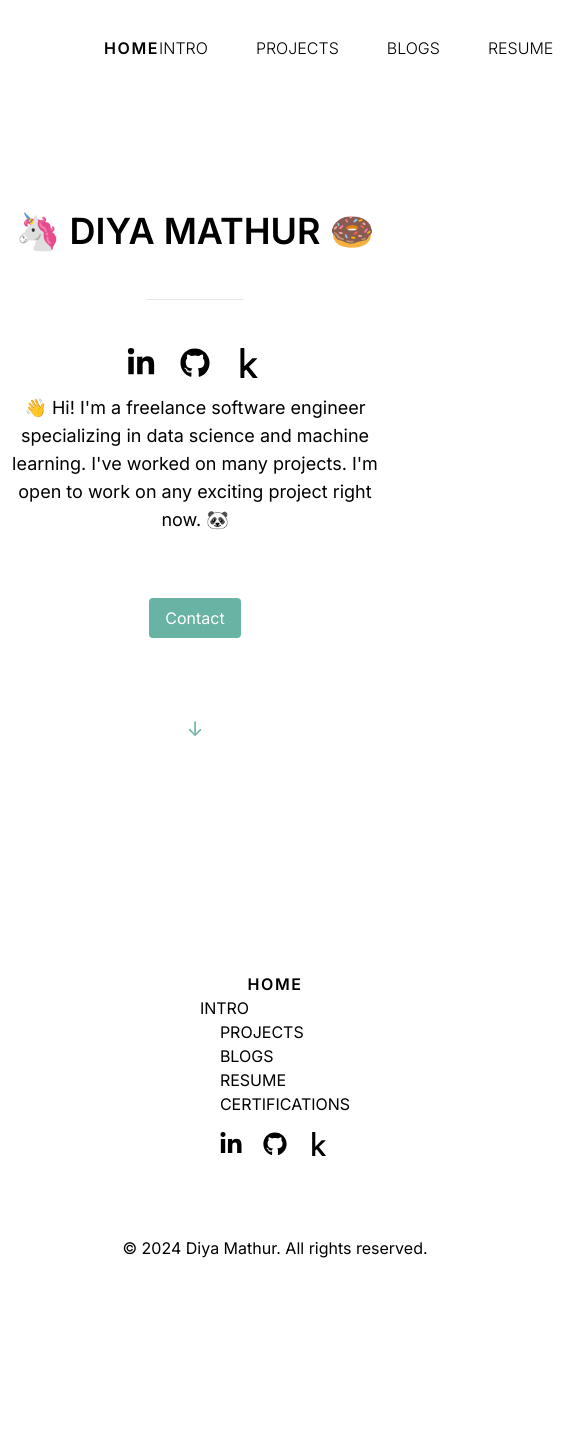
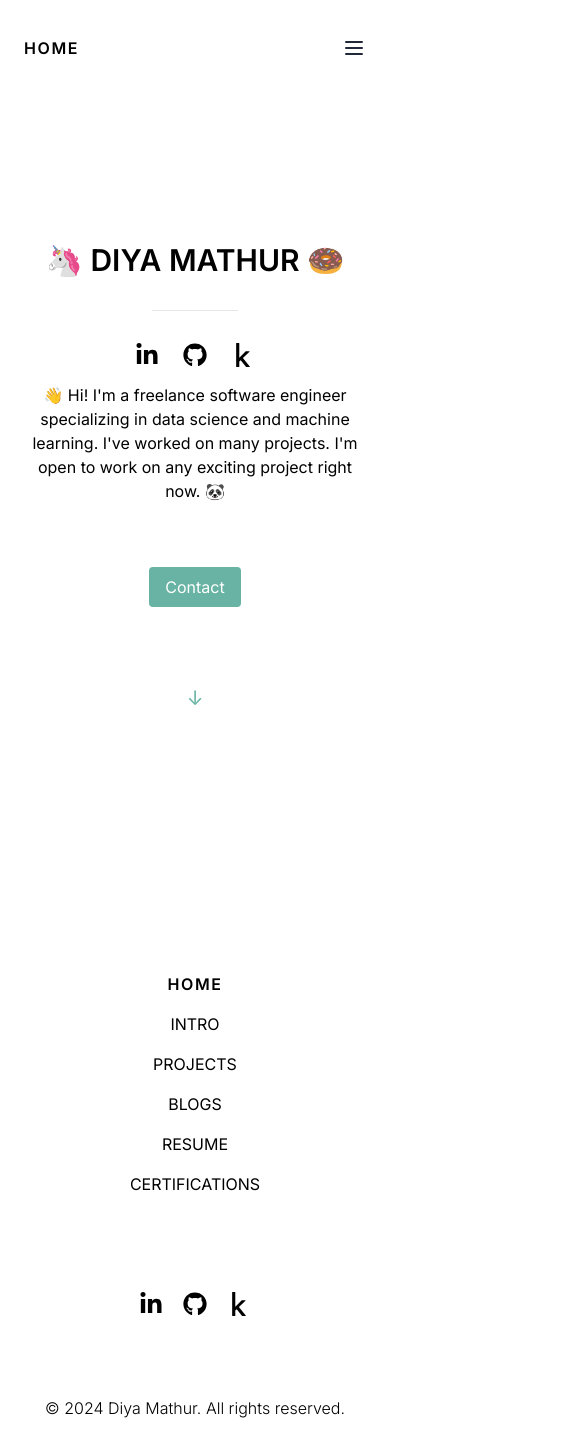
Before and after one commit to adistrim/diya_portfolio, a Next.js app in the folder nextjs_portfolio/: page / in a window 390 px wide. Shown: the top 1452 px of the page, 585 px wide, since content can reach past the window. Before the commit the page ends 1292 px from the top, so only its background shows below. Built offline with nearby package versions, Linux system fonts and the light colour scheme.

Commit message:
made header, footer, and landing area responsive

```diff
--- a/nextjs_portfolio/src/app/components/footer.js
+++ b/nextjs_portfolio/src/app/components/footer.js
@@ -4,43 +4,56 @@ import { FaLinkedinIn, FaGithub, FaKaggle } from 'react-icons/fa';
 const Footer = () => {
   return (
     <footer className="py-8">
-      <div className="container mx-[5rem] px-6">
+      <div className="container mx-auto px-6 md:px-12">
         <div className="flex flex-col md:flex-row justify-between items-center">
-          <div className="tracking-widest font-semibold hover:text-[#68B3A3] ">
+          <div className="tracking-widest font-semibold hover:text-[#68B3A3] mb-4 md:mb-0">
             <Link href="/">HOME</Link>
           </div>
-          <nav>
-            <div className="flex flex-col md:flex-row space-x-5">
-              <Link href="#intro" className="hover:text-[#68B3A3]">
+          <nav className="flex flex-col md:flex-row space-y-4 md:space-y-0 md:space-x-5 mb-4 md:mb-0">
+            <Link href="#intro" className="hover:text-[#68B3A3] text-center md:text-left">
               INTRO
             </Link>
-              <Link href="#projects" className="hover:text-[#68B3A3]">
+            <Link href="#projects" className="hover:text-[#68B3A3] text-center md:text-left">
               PROJECTS
             </Link>
-              <Link href="#blogs" className="hover:text-[#68B3A3]">
+            <Link href="#blogs" className="hover:text-[#68B3A3] text-center md:text-left">
               BLOGS
             </Link>
-              <Link href="" className="hover:text-[#68B3A3]">
+            <Link href="" className="hover:text-[#68B3A3] text-center md:text-left">
               RESUME
             </Link>
-              <Link href="#certifications" className="hover:text-[#68B3A3]">
+            <Link href="#certifications" className="hover:text-[#68B3A3] text-center md:text-left">
               CERTIFICATIONS
             </Link>
-            </div>
           </nav>
-          <div className="flex items-center space-x-5 mt-4 md:mt-0">
-            <Link href="https://www.linkedin.com/in/diyamth29/" target="_blank" rel="noopener noreferrer" className="hover:text-[#68B3A3]">
+          <div className="flex items-center space-x-5 mt-20 md:mt-0">
+            <Link
+              href="https://www.linkedin.com/in/diyamth29/"
+              target="_blank"
+              rel="noopener noreferrer"
+              className="hover:text-[#68B3A3]"
+            >
               <FaLinkedinIn size={24} />
             </Link>
-            <Link href="https://github.com/diyamth" target="_blank" rel="noopener noreferrer" className="hover:text-[#68B3A3]">
+            <Link
+              href="https://github.com/diyamth"
+              target="_blank"
+              rel="noopener noreferrer"
+              className="hover:text-[#68B3A3]"
+            >
               <FaGithub size={24} />
             </Link>
-            <Link href="https://www.kaggle.com/diyamathur" target="_blank" rel="noopener noreferrer" className="hover:text-[#68B3A3]">
+            <Link
+              href="https://www.kaggle.com/diyamathur"
+              target="_blank"
+              rel="noopener noreferrer"
+              className="hover:text-[#68B3A3]"
+            >
               <FaKaggle size={24} />
             </Link>
           </div>
         </div>
-        <div className="mt-[5rem] text-center">
+        <div className="mt-[5rem] font-light text-center">
           <p>&copy; {new Date().getFullYear()} Diya Mathur. All rights reserved.</p>
         </div>
       </div>
--- a/nextjs_portfolio/src/app/components/header.js
+++ b/nextjs_portfolio/src/app/components/header.js
@@ -1,26 +1,87 @@
+"use client";
 import Link from 'next/link';
+import { useState } from 'react';
 
 const Header = () => {
+  const [isOpen, setIsOpen] = useState(false);
+
+  const toggleMenu = () => {
+    setIsOpen(!isOpen);
+  };
+
   return (
-    <header className="my-5 text-black" style={{ position: "sticky", top: 0, width: "100%", zIndex: 100, backgroundColor: "transparent" }}>
-      <div className="container mx-[5rem] flex justify-between items-center py-4 px-6">
-        <div className="tracking-widest font-semibold hover:text-[#68B3A3] ">
+    <header
+      className="my-5 text-black"
+      style={{
+        position: 'sticky',
+        top: 0,
+        width: '100%',
+        zIndex: 100,
+        backgroundColor: 'transparent',
+      }}
+    >
+      <div className="container mx-auto flex justify-between items-center py-4 px-6 md:px-12">
+        <div className="tracking-widest font-semibold hover:text-[#68B3A3]">
           <Link href="/">HOME</Link>
         </div>
-        <nav className="space-x-[3rem] font-light">
-          <Link href="#intro" className="hover:text-[#68B3A3]">
+        <div className="md:hidden">
+          <button
+            type="button"
+            className="block text-gray-800 hover:text-[#68B3A3] focus:outline-none"
+            onClick={toggleMenu}
+          >
+            <svg
+              className="h-6 w-6 fill-current transition-transform duration-300"
+              viewBox="0 0 24 24"
+              style={{ transform: isOpen ? 'rotate(180deg)' : 'none' }}
+            >
+              {isOpen ? (
+                <path
+                  fillRule="evenodd"
+                  d="M18.278 16.864a1 1 0 0 1-1.414 1.414l-4.829-4.828-4.828 4.828a1 1 0 0 1-1.414-1.414l4.828-4.829-4.828-4.828a1 1 0 0 1 1.414-1.414l4.829 4.828 4.828-4.828a1 1 0 1 1 1.414 1.414l-4.828 4.829 4.828 4.828z"
+                />
+              ) : (
+                <path
+                  fillRule="evenodd"
+                  d="M3 6a1 1 0 011-1h16a1 1 0 110 2H4a1 1 0 01-1-1zm0 6a1 1 0 011-1h16a1 1 0 110 2H4a1 1 0 01-1-1zm0 6a1 1 0 011-1h16a1 1 0 110 2H4a1 1 0 01-1-1z"
+                />
+              )}
+            </svg>
+          </button>
+        </div>
+        <nav
+          className={`${isOpen ? 'block' : 'hidden'
+            } md:flex md:items-center md:space-x-[3rem] md:font-light transition-all duration-500 ease-in-out`}
+          style={{ maxHeight: isOpen ? '500px' : '0' }}
+        >
+          <Link
+            href="#intro"
+            className="block py-2 pr-4 pl-3 text-gray-700 hover:bg-gray-100 md:hover:bg-transparent md:border-0 hover:text-[#68B3A3] md:p-0"
+          >
             INTRO
           </Link>
-          <Link href="#projects" className="hover:text-[#68B3A3]">
+          <Link
+            href="#projects"
+            className="block py-2 pr-4 pl-3 text-gray-700 hover:bg-gray-100 md:hover:bg-transparent md:border-0 hover:text-[#68B3A3] md:p-0"
+          >
             PROJECTS
           </Link>
-          <Link href="#blogs" className="hover:text-[#68B3A3]">
+          <Link
+            href="#blogs"
+            className="block py-2 pr-4 pl-3 text-gray-700 hover:bg-gray-100 md:hover:bg-transparent md:border-0 hover:text-[#68B3A3] md:p-0"
+          >
             BLOGS
           </Link>
-          <Link href="" className="hover:text-[#68B3A3]">
+          <Link
+            href=""
+            className="block py-2 pr-4 pl-3 text-gray-700 hover:bg-gray-100 md:hover:bg-transparent md:border-0 hover:text-[#68B3A3] md:p-0"
+          >
             RESUME
           </Link>
-          <Link href="#certifications" className="hover:text-[#68B3A3]">
+          <Link
+            href="#certifications"
+            className="block py-2 pr-4 pl-3 text-gray-700 hover:bg-gray-100 md:hover:bg-transparent md:border-0 hover:text-[#68B3A3] md:p-0"
+          >
             CERTIFICATIONS
           </Link>
         </nav>
--- /dev/null
+++ b/nextjs_portfolio/src/app/components/ladingArea.js
@@ -0,0 +1,75 @@
+"use client";
+import React from 'react';
+import { FaKaggle, FaGithub, FaLinkedinIn } from 'react-icons/fa';
+import Link from 'next/link';
+
+const LandingArea = () => {
+  const handleScroll = () => {
+    const element = document.getElementById('contact');
+    element.scrollIntoView({ behavior: 'smooth' });
+  };
+
+  const handleArrScroll = () => {
+    const element = document.getElementById('intro');
+    element.scrollIntoView({ behavior: 'smooth' });
+  };
+
+  return (
+    <div className="flex flex-col justify-center items-center min-h-screen bg-white text-black">
+      <div className="text-center px-6 md:px-0">
+        <h1 className="text-3xl md:text-4xl font-semibold mb-[1rem]">
+          🦄 DIYA MATHUR 🍩
+        </h1>
+        <hr className="w-1/4 mx-auto my-[2rem]" />
+        <div className="flex justify-center space-x-6 my-4">
+          <Link
+            href="https://www.linkedin.com/in/diyamth29/"
+            target="_blank"
+            rel="noopener noreferrer"
+          >
+            <FaLinkedinIn size={24} className="hover:text-[#68B3A3]" />
+          </Link>
+          <Link
+            href="https://github.com/diyamth"
+            target="_blank"
+            rel="noopener noreferrer"
+          >
+            <FaGithub size={24} className="hover:text-[#68B3A3]" />
+          </Link>
+          <Link
+            href="https://www.kaggle.com/diyamathur"
+            target="_blank"
+            rel="noopener noreferrer"
+          >
+            <FaKaggle size={24} className="hover:text-[#68B3A3]" />
+          </Link>
+        </div>
+        <p className="text-base md:text-lg max-w-xl mx-auto mb-10">
+          👋 Hi! I&apos;m a freelance software engineer specializing in data science
+          and machine learning. I&apos;ve worked on many projects. I&apos;m open to work
+          on any exciting project right now. 🐼
+        </p>
+        <button
+          className="mt-6 py-2 px-4 bg-[#68B3A3] text-white rounded hover:bg-[#68B3A3] hover:opacity-80"
+          onClick={handleScroll}
+        >
+          Contact
+        </button>
+      </div>
+      <div className="mt-20">
+        <button
+          onClick={handleArrScroll}
+          className="text-xl text-[#68B3A3] animate-bounce"
+        >
+          ↓
+        </button>
+      </div>
+      <div id="contact" className="mt-20 text-black">
+        {/* <h2 className="text-2xl">Contact Me</h2> */}
+        {/* Add your contact form or contact information here */}
+      </div>
+    </div>
+  );
+};
+
+export default LandingArea;
--- a/nextjs_portfolio/src/app/components/ladingPage.js
+++ /dev/null
@@ -1,54 +0,0 @@
-"use client";
-import React from 'react';
-import { FaKaggle, FaGithub, FaLinkedinIn } from 'react-icons/fa';
-import Link from 'next/link';
-
-const LandingPage = () => {
-    const handleScroll = () => {
-        const element = document.getElementById('contact');
-        element.scrollIntoView({ behavior: 'smooth' });
-    };
-
-    const handleArrScroll = () => {
-        const element = document.getElementById('intro');
-        element.scrollIntoView({ behavior: 'smooth' });
-    };
-
-    return (
-        <div className="h-screen flex flex-col justify-center items-center text-center bg-white text-black">
-            <h1 className="text-4xl font-semibold mb-[1rem]">🦄 DIYA MATHUR 🍩</h1>
-            <hr className="w-1/4 my-[2rem]" />
-            <div className="flex space-x-6 my-4">
-            <Link href="https://www.linkedin.com/in/diyamth29/" target="_blank" rel="noopener noreferrer">
-                    <FaLinkedinIn size={30} className="hover:text-[#68B3A3]" />
-                </Link>
-                <Link href="https://github.com/diyamth" target="_blank" rel="noopener noreferrer">
-                    <FaGithub size={30} className="hover:text-[#68B3A3]" />
-                </Link>
-                <Link href="https://www.kaggle.com/diyamathur" target="_blank" rel="noopener noreferrer">
-                    <FaKaggle size={30} className="hover:text-[#68B3A3]" />
-                </Link>
-            </div>
-            <p className="text-lg max-w-xl mb-10">
-                👋 Hi! I&apos;m a freelance software engineer specializing in data science and machine learning. I&apos;ve worked on many projects. I&apos;m open to work on any exciting project right now. 🐼
-            </p>
-            <button
-                className="mt-6 py-2 px-4 bg-[#68B3A3] text-white rounded hover:bg-[#68B3A3] hover:opacity-80"
-                onClick={handleScroll}
-            >
-                Contact
-            </button>
-            <div className="mt-20">
-                <button onClick={handleArrScroll} className="text-xl text-[#68B3A3] animate-bounce">
-                    ↓
-                </button>
-            </div>
-            <div id="contact" className="mt-20 text-black">
-                {/* <h2 className="text-2xl">Contact Me</h2> */}
-                {/* Add your contact form or contact information here */}
-            </div>
-        </div>
-    );
-};
-
-export default LandingPage;
--- a/nextjs_portfolio/src/app/page.js
+++ b/nextjs_portfolio/src/app/page.js
@@ -1,9 +1,9 @@
-import LandingPage from './components/ladingPage';
+import LandingArea from './components/ladingArea';
 
 const Home = () => {
   return (
     <div>
-      <LandingPage />
+      <LandingArea />
 
     </div>
   );
```
Lines whose indentation alone changed are shown as unchanged.
